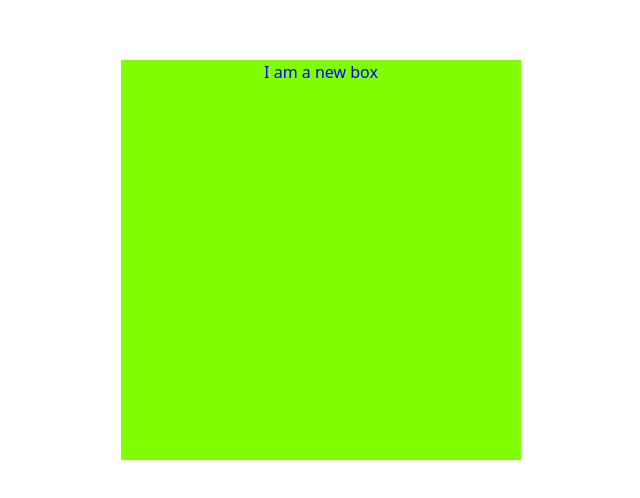
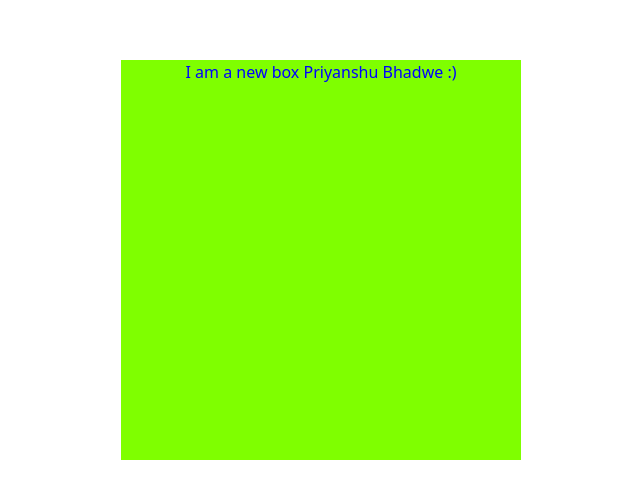
Before and after one commit to PriyankGupta22/SIHProject, a React (Vite) app: page / in a window 1280 px wide. Shown: the part 140-638 px from the top of the page, without its empty margins (319-959 px from the left). Built offline with nearby package versions, Linux system fonts and the light colour scheme.

Commit message:
Added a comment

```diff
--- a/src/App.jsx
+++ b/src/App.jsx
@@ -8,9 +8,9 @@ function App() {
 
   return (
     <>
-
     <div className='container'>
      I am a new box
+     Priyanshu Bhadwe :)
     </div>
 
     </>
```
